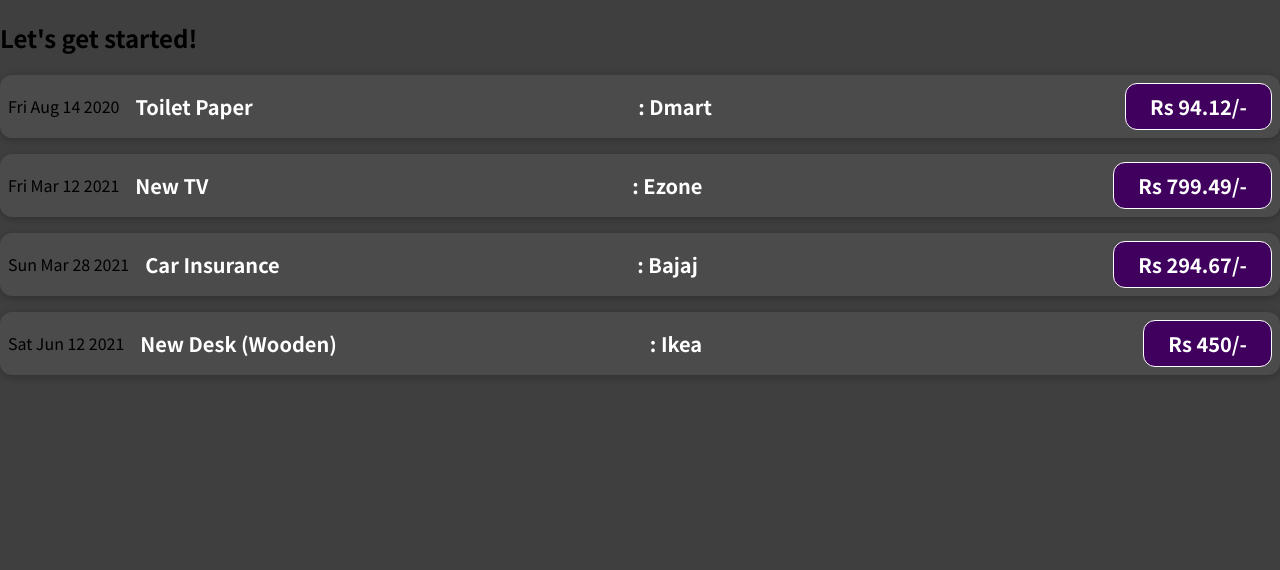
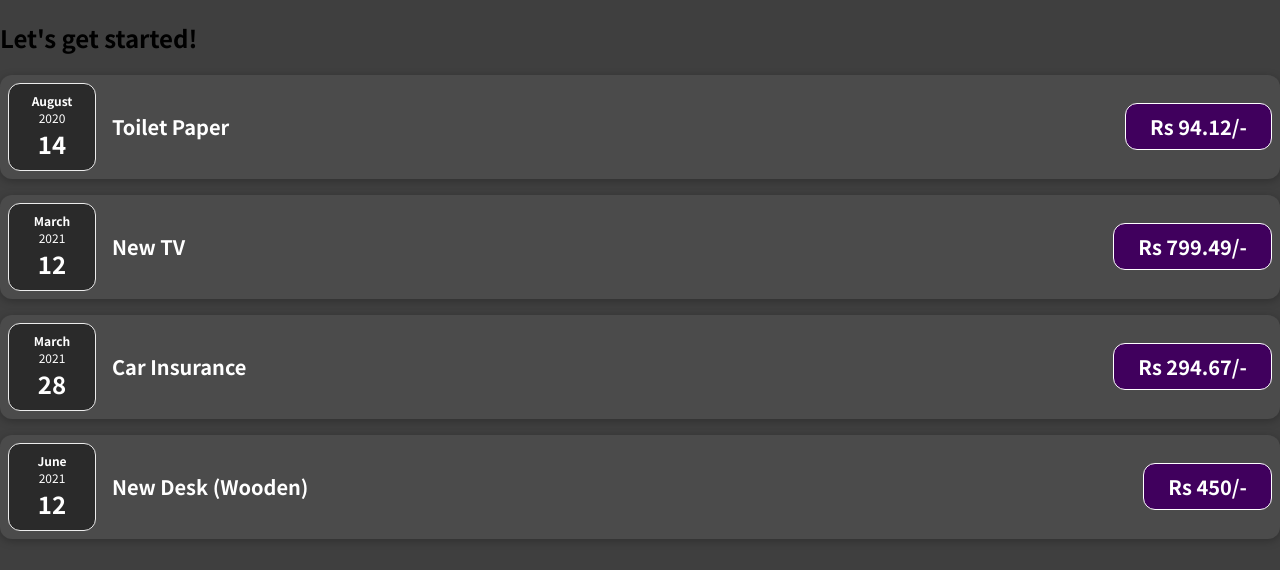
Before and after one commit to krgarav/expense_track, a JavaScript app: page / in a window 1280 px wide. Shown: the top 570 px of the page. Built offline with nearby package versions, Linux system fonts and the light colour scheme.

Commit message:
made smaller component in ExpenseItem.js

```diff
--- /dev/null
+++ b/src/components/ExpenseDate.css
@@ -0,0 +1,26 @@
+.expense-date {
+  display: flex;
+  flex-direction: column;
+  width: 5.5rem;
+  height: 5.5rem;
+  border: 1px solid #ececec;
+  background-color: #2a2a2a;
+  color: white;
+  border-radius: 12px;
+  align-items: center;
+  justify-content: center;
+}
+
+.expense-date__month {
+  font-size: 0.75rem;
+  font-weight: bold;
+}
+
+.expense-date__year {
+  font-size: 0.75rem;
+}
+
+.expense-date__day {
+  font-size: 1.5rem;
+  font-weight: bold;
+}
--- /dev/null
+++ b/src/components/ExpenseDate.js
@@ -0,0 +1,16 @@
+import "./ExpenseDate.css";
+
+function ExpenseDate(props) {
+  const month = props.date.toLocaleString("en-US", { month: "long" });
+  const day = props.date.toLocaleString("en-US", { day: "2-digit" });
+  const year = props.date.getFullYear();
+
+  return (
+    <div className="expense-date">
+      <div className="expense-date__month">{month}</div>
+      <div className="expense-date__year">{year}</div>
+      <div className="expense-date__day">{day}</div>
+    </div>
+  );
+}
+export default ExpenseDate;
--- /dev/null
+++ b/src/components/ExpenseDetails.js
@@ -0,0 +1,15 @@
+import "./ExpenseItems.css";
+
+function ExpenseDetails(props) {
+  const title = props.title;
+  const amount = props.amount;
+
+  return (
+    <div className="expense-item__description">
+      <h2>{title}</h2>
+      <div className="expense-item__price">Rs {amount}/-</div>
+    </div>
+  );
+}
+
+export default ExpenseDetails;
--- a/src/components/ExpenseItems.js
+++ b/src/components/ExpenseItems.js
@@ -1,16 +1,13 @@
 import "./ExpenseItems.css";
-
-function ExpenseItems(props){
-
-    return (<div className="expense-item">
-    <div>{props.date.toDateString()}</div>
-    <div className="expense-item__description">
-    <h2>{props.title}</h2>
-    <h2>: {props.location}</h2>
-    <div className="expense-item__price">Rs {props.amount}/-</div>
+import ExpenseDate from "./ExpenseDate";
+import ExpenseDetails from "./ExpenseDetails";
+function ExpenseItems(props) {
+  return (
+    <div className="expense-item">
+      <ExpenseDate date={props.date} />
+      <ExpenseDetails amount={props.amount} title={props.title} />
     </div>
-
-</div>);
+  );
 }
 
 export default ExpenseItems;
```
